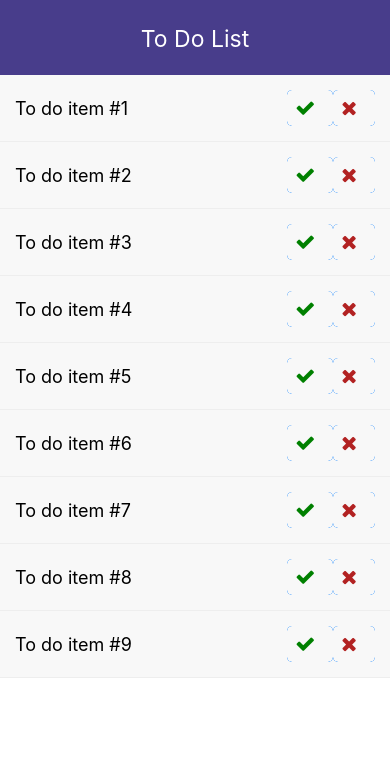
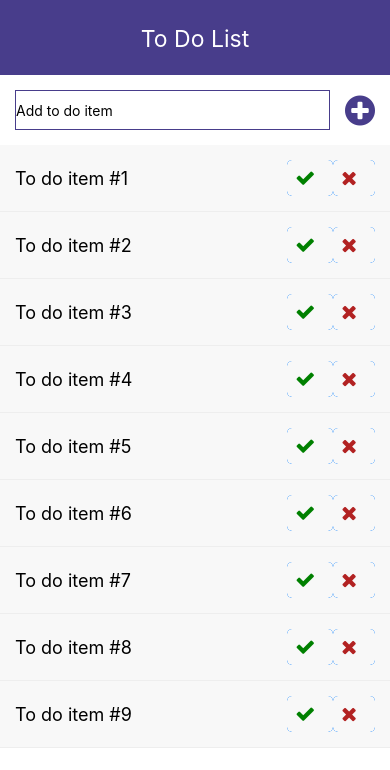
Before and after one commit to hfrankel/ToDo-App, a React Native app: screen / in a window 390 px wide. Shown: the top 770 px of the page. Built offline with nearby package versions, Linux system fonts and the light colour scheme.

Commit message:
Added dummy add comment button

```diff
--- a/App.js
+++ b/App.js
@@ -8,6 +8,7 @@ export default function App() {
   return (
     <View style={styles.container}>
       <Header />
+      <TodoInput />
       <ListScreen />
     </View>
   );
--- a/components/ListItem.js
+++ b/components/ListItem.js
@@ -1,6 +1,5 @@
 import React from 'react';
 import { View, Text, StyleSheet, TouchableOpacity } from 'react-native';
-import { FontAwesome } from '@expo/vector-icons';
 import DoneButton from './DoneButton';
 import DeleteButton from './DeleteButton';
 
--- a/components/TodoInput.js
+++ b/components/TodoInput.js
@@ -1,16 +1,46 @@
 import React, { useState } from 'react';
 import { StyleSheet, Text, TextInput, View } from 'react-native';
+import { FontAwesome } from '@expo/vector-icons';
+import { isConfigurationAvailable } from 'expo/build/AR';
 
-const todoInput = () => {
-  const [todoValue, onChangeText] = useState('todos');
+const TodoInput = () => {
+  const [todoValue, onChangeText] = useState('');
 
   return (
-    <TextInput
-      onChangeText={text => onChangeText(text)}
-      value={todoValue}
-      style={{ height: 40, borderColor: 'gray', borderWidth: 1 }}
-    ></TextInput>
+    <View style={styles.inputContainer}>
+      <TextInput
+        placeholder={'Add to do item'}
+        onChangeText={text => onChangeText(text)}
+        value={todoValue}
+        style={styles.input}
+      ></TextInput>
+      <FontAwesome
+        onPress={() => alert('Added')}
+        style={styles.icon}
+        size={35}
+        name="plus-circle"
+      ></FontAwesome>
+    </View>
   );
 };
 
-export default todoInput;
+const styles = StyleSheet.create({
+  inputContainer: {
+    flexDirection: 'row',
+    justifyContent: 'space-between',
+    alignItems: 'center'
+  },
+  input: {
+    margin: 15,
+    height: 40,
+    borderColor: 'darkslateblue',
+    borderWidth: 1,
+    flexGrow: 2
+  },
+  icon: {
+    marginRight: 15,
+    color: 'darkslateblue'
+  }
+});
+
+export default TodoInput;
```
